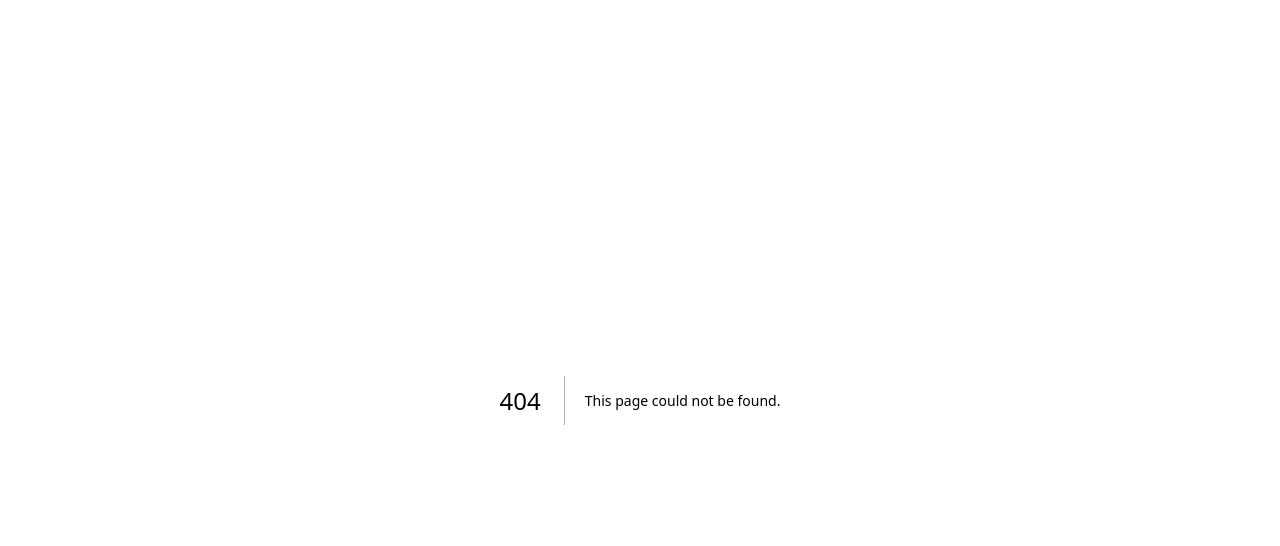
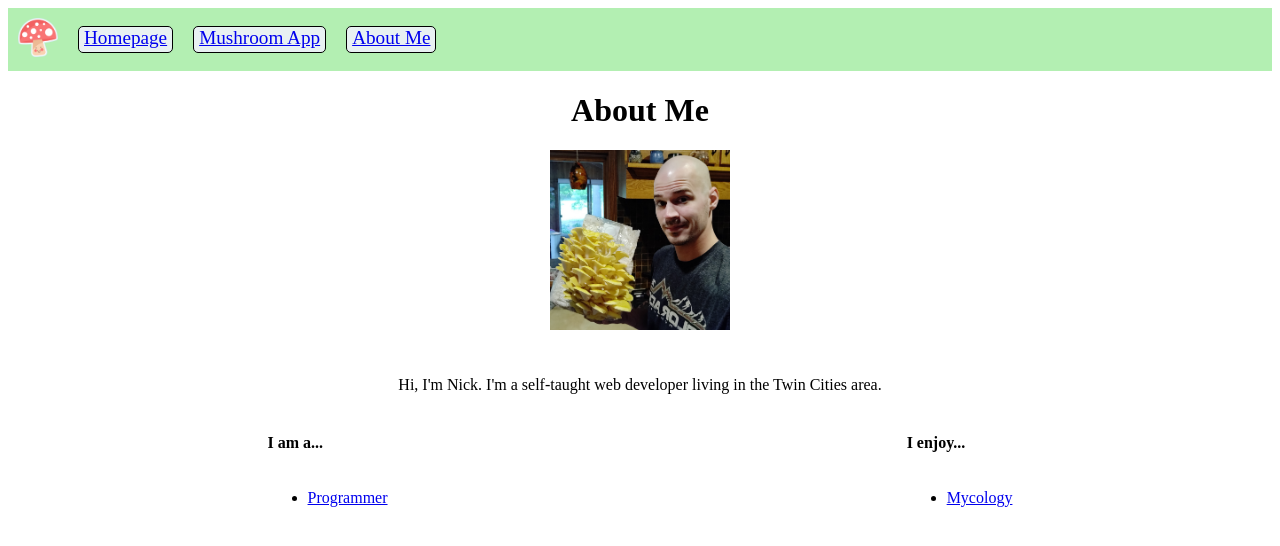
Before and after one commit to nhillson/personalnext, a Next.js app: page /about in a window 1280 px wide. Before the commit this address had no page. Shown: the top 546 px of the page. Built offline with nearby package versions, Linux system fonts and the light colour scheme.

Commit message:
Basic navbar implemented, aboutme created

```diff
--- a/package.json
+++ b/package.json
@@ -9,9 +9,10 @@
     "lint": "next lint"
   },
   "dependencies": {
+    "bootstrap": "^5.3.0",
     "eslint": "8.45.0",
     "eslint-config-next": "13.4.10",
-    "next": "13.4.10",
+    "next": "^13.4.11",
     "react": "18.2.0",
     "react-bootstrap": "^2.8.0",
     "react-dom": "18.2.0"
--- /dev/null
+++ b/src/app/about/page.js
@@ -0,0 +1,66 @@
+import styles from "./styles.module.css";
+import Link from "next/link";
+
+const langs = [
+  { language: "C", resources: ["Harvard's CS50X"] },
+  {
+    language: "Python 3",
+    resources: [
+      "Python Crash Course",
+      "Harvard's CS50X",
+      "Harvard's CS50P",
+      "Code Combat",
+      "The Big Book of Small Python Projects",
+    ],
+  },
+  {
+    language: "HTML/CSS",
+    resources: ["Harvard's CS50X", "Harvard's CS50W", "FreeCodeCamp"],
+  },
+  {
+    language: "JavaScript",
+    resources: ["Harvard's CS50W", "Mozilla Developer Network", "Code Combat"],
+  },
+  { language: "SQL", resources: ["Harvard's CS50X"] },
+  { language: "Django", resources: ["Harvard's CS50W"] },
+  { language: "React", resources: ["Harvard's CS50W", "React Documentation"] },
+];
+
+export default function About() {
+  return (
+    <>
+      <div className={styles.intro}>
+        <h1 className={styles.title}>About Me</h1>
+        <img
+          src="images/profpic.jpg"
+          alt="Profile"
+          height={180}
+          width={180}
+          className={styles.profpic}
+        />
+        <p className={styles.prof_description}>
+          Hi, I'm Nick. I'm a self-taught web developer living in the Twin
+          Cities area.
+        </p>
+      </div>
+      <div className={styles.content}>
+        <div className={styles.column}>
+        <h4 className={styles.column}>I am a...</h4>
+        <ul>
+            <li>
+                <Link href="/">Programmer</Link>
+            </li>
+        </ul>
+        </div>
+        <div className={styles.column}>
+        <h4>I enjoy...</h4>
+        <ul>
+            <li>
+                <Link href="/mushapp">Mycology</Link>
+            </li>
+        </ul>
+        </div>
+      </div>
+    </>
+  );
+}
--- /dev/null
+++ b/src/app/about/styles.module.css
@@ -0,0 +1,28 @@
+.title {
+    text-align: center;
+    width: 70%;
+}
+
+.intro {
+    display: flex;
+    align-items: center;
+    flex-direction: column;
+}
+
+.prof_description {
+    text-align: center;
+    padding-top: 30px;
+    padding-bottom: 10px;
+    height: 10px;
+}
+
+.content {
+    display: flex;
+    justify-content: space-around;
+}
+
+.column {
+    display: flex;
+    flex-direction: column;
+    justify-content: flex-start;
+}
--- a/src/app/globals.css
+++ b/src/app/globals.css
@@ -1,107 +1,23 @@
-:root {
-  --max-width: 1100px;
-  --border-radius: 12px;
-  --font-mono: ui-monospace, Menlo, Monaco, 'Cascadia Mono', 'Segoe UI Mono',
-    'Roboto Mono', 'Oxygen Mono', 'Ubuntu Monospace', 'Source Code Pro',
-    'Fira Mono', 'Droid Sans Mono', 'Courier New', monospace;
-
-  --foreground-rgb: 0, 0, 0;
-  --background-start-rgb: 214, 219, 220;
-  --background-end-rgb: 255, 255, 255;
-
-  --primary-glow: conic-gradient(
-    from 180deg at 50% 50%,
-    #16abff33 0deg,
-    #0885ff33 55deg,
-    #54d6ff33 120deg,
-    #0071ff33 160deg,
-    transparent 360deg
-  );
-  --secondary-glow: radial-gradient(
-    rgba(255, 255, 255, 1),
-    rgba(255, 255, 255, 0)
-  );
-
-  --tile-start-rgb: 239, 245, 249;
-  --tile-end-rgb: 228, 232, 233;
-  --tile-border: conic-gradient(
-    #00000080,
-    #00000040,
-    #00000030,
-    #00000020,
-    #00000010,
-    #00000010,
-    #00000080
-  );
-
-  --callout-rgb: 238, 240, 241;
-  --callout-border-rgb: 172, 175, 176;
-  --card-rgb: 180, 185, 188;
-  --card-border-rgb: 131, 134, 135;
+.flex-container {
+  display: flex;
+  justify-content: flex-start;
+  align-items: center;
+  background-color: #b3efb2;
 }
 
-@media (prefers-color-scheme: dark) {
-  :root {
-    --foreground-rgb: 255, 255, 255;
-    --background-start-rgb: 0, 0, 0;
-    --background-end-rgb: 0, 0, 0;
 
-    --primary-glow: radial-gradient(rgba(1, 65, 255, 0.4), rgba(1, 65, 255, 0));
-    --secondary-glow: linear-gradient(
-      to bottom right,
-      rgba(1, 65, 255, 0),
-      rgba(1, 65, 255, 0),
-      rgba(1, 65, 255, 0.3)
-    );
-
-    --tile-start-rgb: 2, 13, 46;
-    --tile-end-rgb: 2, 5, 19;
-    --tile-border: conic-gradient(
-      #ffffff80,
-      #ffffff40,
-      #ffffff30,
-      #ffffff20,
-      #ffffff10,
-      #ffffff10,
-      #ffffff80
-    );
-
-    --callout-rgb: 20, 20, 20;
-    --callout-border-rgb: 108, 108, 108;
-    --card-rgb: 100, 100, 100;
-    --card-border-rgb: 200, 200, 200;
-  }
+.navbar-brand {
+  margin: 10px;
 }
 
-* {
-  box-sizing: border-box;
-  padding: 0;
-  margin: 0;
+.navbar-link {
+  min-width: auto;
+  margin: 10px;
+  padding-left: 5px;
+  padding-right: 5px;
+  height: 25px;
+  border: 1px solid black;
+  background-color: #e8f1f2;
+  font-size: larger;
+  border-radius: 5px;
 }
-
-html,
-body {
-  max-width: 100vw;
-  overflow-x: hidden;
-}
-
-body {
-  color: rgb(var(--foreground-rgb));
-  background: linear-gradient(
-      to bottom,
-      transparent,
-      rgb(var(--background-end-rgb))
-    )
-    rgb(var(--background-start-rgb));
-}
-
-a {
-  color: inherit;
-  text-decoration: none;
-}
-
-@media (prefers-color-scheme: dark) {
-  html {
-    color-scheme: dark;
-  }
-}
--- a/src/app/layout.js
+++ b/src/app/layout.js
@@ -1,7 +1,12 @@
+import NavBar from "./navbar"
+
 export default function RootLayout ({ children }) {
   return (
     <html lang="en">
-      <body>{children}</body>
+      <body>
+        <NavBar />
+        {children}
+      </body>
     </html>
   )
 }
--- /dev/null
+++ b/src/app/navbar.js
@@ -0,0 +1,16 @@
+import Link from "next/link"
+import './globals.css'
+
+export default function NavBar() {
+    return (
+        <div className="flex-container">
+            <Link href="/" className="navbar-brand">
+                <img src="images/brand.png" alt="Cute Mushroom" width="40"/>
+            </Link>
+            <Link href="/" className="navbar-link">Homepage</Link>
+            <Link href="/mushapp" className="navbar-link">Mushroom App</Link>
+            <Link href="/about" className="navbar-link">About Me</Link>
+        </div>
+
+    )
+}
--- a/src/app/page.module.css
+++ b/src/app/page.module.css
@@ -1,229 +1,9 @@
-.main {
-  display: flex;
-  flex-direction: column;
-  justify-content: space-between;
-  align-items: center;
-  padding: 6rem;
-  min-height: 100vh;
+.flexcontainer {
+    display: flex;
+    justify-content: center;
 }
 
-.description {
-  display: inherit;
-  justify-content: inherit;
-  align-items: inherit;
-  font-size: 0.85rem;
-  max-width: var(--max-width);
-  width: 100%;
-  z-index: 2;
-  font-family: var(--font-mono);
+.title {
+    text-align: center;
+    width: 70%;
 }
-
-.description a {
-  display: flex;
-  justify-content: center;
-  align-items: center;
-  gap: 0.5rem;
-}
-
-.description p {
-  position: relative;
-  margin: 0;
-  padding: 1rem;
-  background-color: rgba(var(--callout-rgb), 0.5);
-  border: 1px solid rgba(var(--callout-border-rgb), 0.3);
-  border-radius: var(--border-radius);
-}
-
-.code {
-  font-weight: 700;
-  font-family: var(--font-mono);
-}
-
-.grid {
-  display: grid;
-  grid-template-columns: repeat(4, minmax(25%, auto));
-  width: var(--max-width);
-  max-width: 100%;
-}
-
-.card {
-  padding: 1rem 1.2rem;
-  border-radius: var(--border-radius);
-  background: rgba(var(--card-rgb), 0);
-  border: 1px solid rgba(var(--card-border-rgb), 0);
-  transition: background 200ms, border 200ms;
-}
-
-.card span {
-  display: inline-block;
-  transition: transform 200ms;
-}
-
-.card h2 {
-  font-weight: 600;
-  margin-bottom: 0.7rem;
-}
-
-.card p {
-  margin: 0;
-  opacity: 0.6;
-  font-size: 0.9rem;
-  line-height: 1.5;
-  max-width: 30ch;
-}
-
-.center {
-  display: flex;
-  justify-content: center;
-  align-items: center;
-  position: relative;
-  padding: 4rem 0;
-}
-
-.center::before {
-  background: var(--secondary-glow);
-  border-radius: 50%;
-  width: 480px;
-  height: 360px;
-  margin-left: -400px;
-}
-
-.center::after {
-  background: var(--primary-glow);
-  width: 240px;
-  height: 180px;
-  z-index: -1;
-}
-
-.center::before,
-.center::after {
-  content: '';
-  left: 50%;
-  position: absolute;
-  filter: blur(45px);
-  transform: translateZ(0);
-}
-
-.logo {
-  position: relative;
-}
-/* Enable hover only on non-touch devices */
-@media (hover: hover) and (pointer: fine) {
-  .card:hover {
-    background: rgba(var(--card-rgb), 0.1);
-    border: 1px solid rgba(var(--card-border-rgb), 0.15);
-  }
-
-  .card:hover span {
-    transform: translateX(4px);
-  }
-}
-
-@media (prefers-reduced-motion) {
-  .card:hover span {
-    transform: none;
-  }
-}
-
-/* Mobile */
-@media (max-width: 700px) {
-  .content {
-    padding: 4rem;
-  }
-
-  .grid {
-    grid-template-columns: 1fr;
-    margin-bottom: 120px;
-    max-width: 320px;
-    text-align: center;
-  }
-
-  .card {
-    padding: 1rem 2.5rem;
-  }
-
-  .card h2 {
-    margin-bottom: 0.5rem;
-  }
-
-  .center {
-    padding: 8rem 0 6rem;
-  }
-
-  .center::before {
-    transform: none;
-    height: 300px;
-  }
-
-  .description {
-    font-size: 0.8rem;
-  }
-
-  .description a {
-    padding: 1rem;
-  }
-
-  .description p,
-  .description div {
-    display: flex;
-    justify-content: center;
-    position: fixed;
-    width: 100%;
-  }
-
-  .description p {
-    align-items: center;
-    inset: 0 0 auto;
-    padding: 2rem 1rem 1.4rem;
-    border-radius: 0;
-    border: none;
-    border-bottom: 1px solid rgba(var(--callout-border-rgb), 0.25);
-    background: linear-gradient(
-      to bottom,
-      rgba(var(--background-start-rgb), 1),
-      rgba(var(--callout-rgb), 0.5)
-    );
-    background-clip: padding-box;
-    backdrop-filter: blur(24px);
-  }
-
-  .description div {
-    align-items: flex-end;
-    pointer-events: none;
-    inset: auto 0 0;
-    padding: 2rem;
-    height: 200px;
-    background: linear-gradient(
-      to bottom,
-      transparent 0%,
-      rgb(var(--background-end-rgb)) 40%
-    );
-    z-index: 1;
-  }
-}
-
-/* Tablet and Smaller Desktop */
-@media (min-width: 701px) and (max-width: 1120px) {
-  .grid {
-    grid-template-columns: repeat(2, 50%);
-  }
-}
-
-@media (prefers-color-scheme: dark) {
-  .vercelLogo {
-    filter: invert(1);
-  }
-
-  .logo {
-    filter: invert(1) drop-shadow(0 0 0.3rem #ffffff70);
-  }
-}
-
-@keyframes rotate {
-  from {
-    transform: rotate(360deg);
-  }
-  to {
-    transform: rotate(0deg);
-  }
-}
```
Also changed, not shown: src/app/page.js (+11 -1 lines), public/images/brand.png (added), 1 other file (tests, documents, lock files or other folders).
